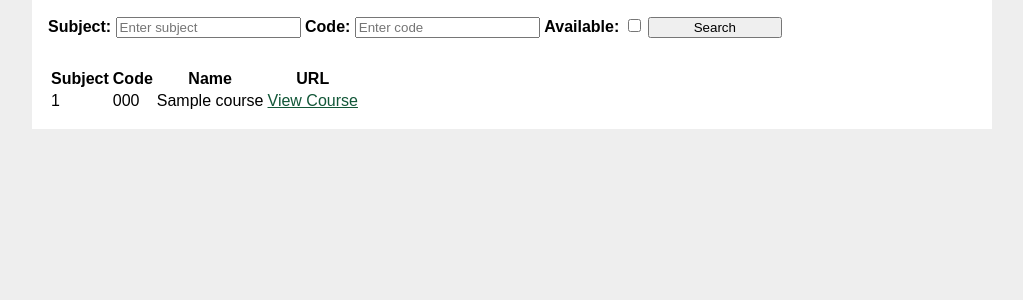
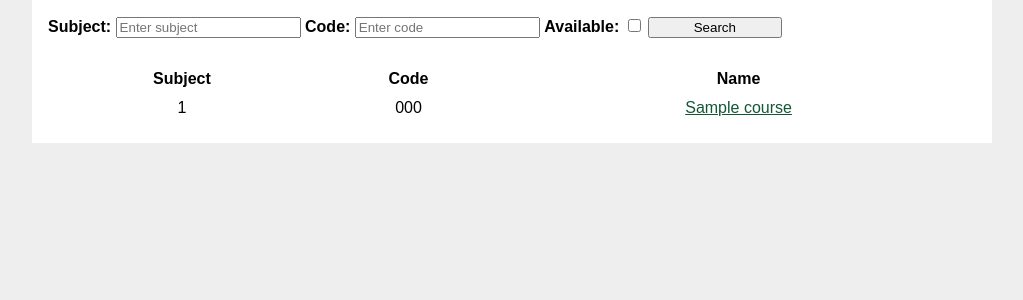
Before and after one commit to jonbiemond/BCIT-Flex, a Flask app: template bcitflex/templates/courses/index.html in a window 1280 px wide. Shown: the part 98-398 px from the top of the page, without its empty margins (128-1151 px from the left). Run offline with Flask 3, Linux system fonts and the light colour scheme; the template is opened without the code that fills it: most values are stand-ins (such as "Sample title", 1, 10 or a date in 2020); parts of the project's set-up code (start-up, migrations or seed data) failed here and were passed over.

Commit message:
style: make tables easier to read

```diff
--- a/bcitflex/static/style.css
+++ b/bcitflex/static/style.css
@@ -42,3 +42,8 @@ nav ul li a, nav ul li span, header .action { display: block; padding: 0.5rem; }
 .content textarea { min-height: 12em; resize: vertical; }
 input.danger { color: #cc2f2e; }
 input[type=submit] { align-self: start; min-width: 10em; }
+table { width: 100%; }
+table td { text-align: center; }
+table tbody td { padding: 0.5em 0; }
+table tbody tr:nth-child(even) { background-color: #212125; }
+table tbody tr:hover { background-color: #125738b8; }
--- a/bcitflex/templates/courses/index.html
+++ b/bcitflex/templates/courses/index.html
@@ -26,7 +26,6 @@
            <th>Subject</th>
            <th>Code</th>
            <th>Name</th>
-           <th>URL</th>
         </tr>
      </thead>
 
@@ -35,8 +34,7 @@
            <tr>
               <td>{{ course.subject_id }}</td>
               <td>{{ course.code }}</td>
-              <td>{{ course.name }}</td>
-              <td><a href="{{url_for('course.show', course_id = course.course_id)}}">View Course</a></td>
+              <td><a href="{{url_for('course.show', course_id = course.course_id)}}">{{ course.name }}</a></td>
            </tr>
         {% endfor %}
      </tbody>
```
